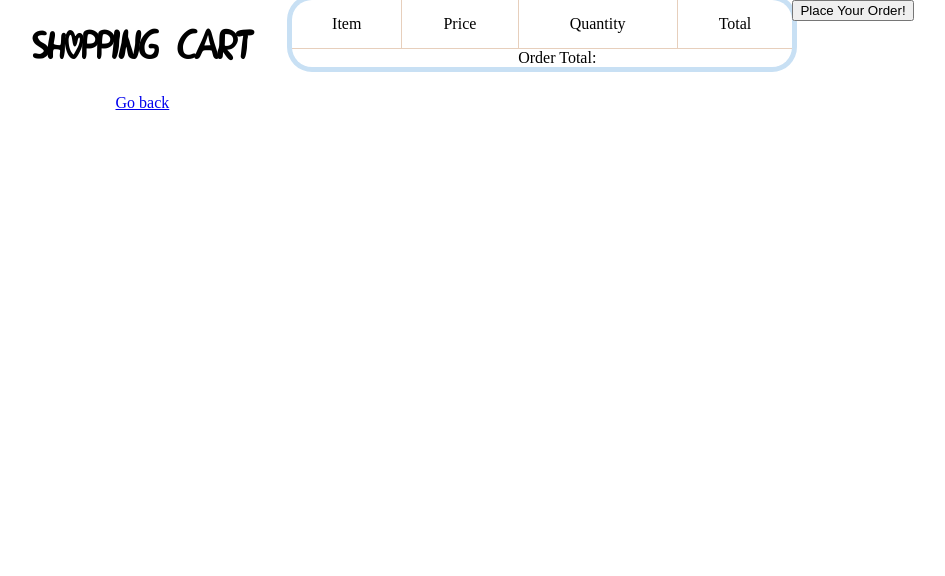
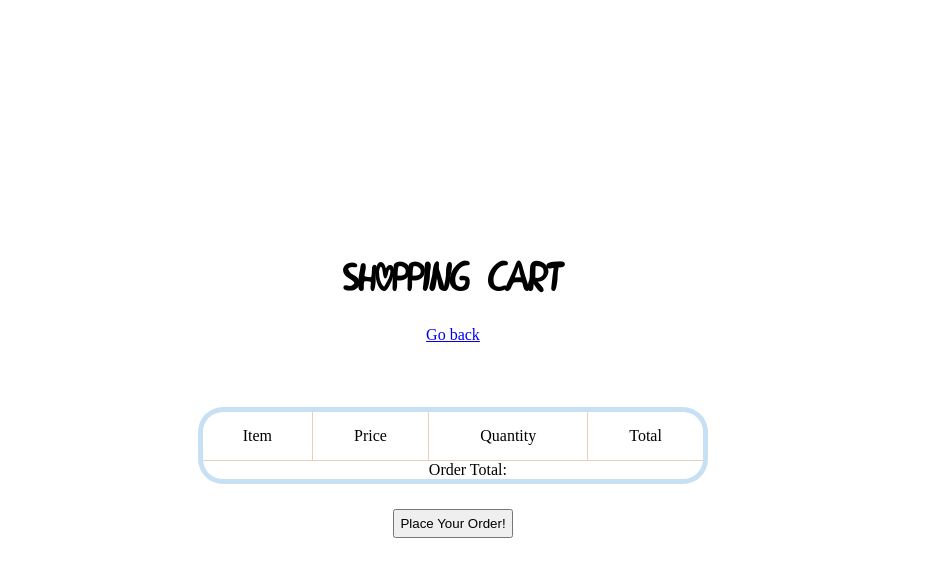
Before and after one commit to mira-kine/lab06-e-commerce-site, a website with bundled scripts: page cart/index.html in a window 1280 px wide. Shown: the whole page, without its empty margins (187-1132 px from the left). Built offline with nearby package versions, Linux system fonts and the light colour scheme.

```diff
--- a/styles/cart.css
+++ b/styles/cart.css
@@ -1,6 +1,7 @@
 body {
     display: flex;
-    flex-direction: row;
+    flex-direction: column;
+    align-items: center;
 }
 
 #heading-container {
@@ -29,10 +30,8 @@
 table td {
     align-items: right;
 }
-/*
-#shopping-table {
-    align-items: center;
-    justify-content: space-between;
-    display: flex;
-    flex-direction: column;
-} */
+
+button {
+    padding: 5px;
+    margin: 30px;
+}
```
